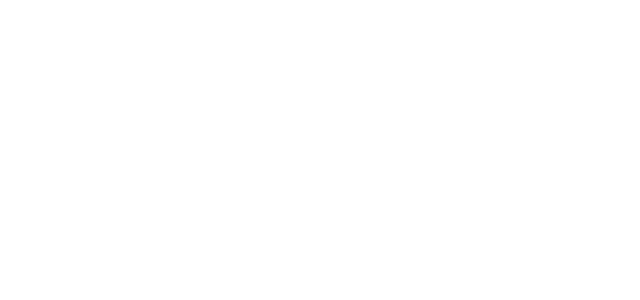
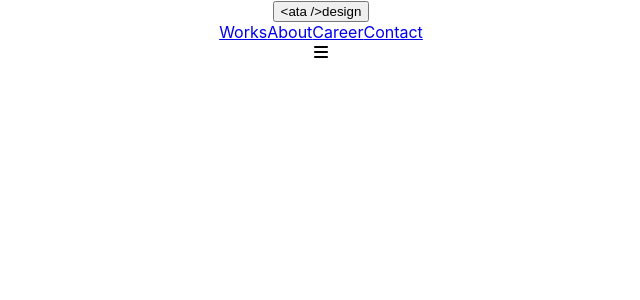
Before and after one commit to Ata-92/Hamburger-Navbar, a React (Create React App) app: page / in a window 1280 px wide. Shown: the top 300 px of the page, without its empty margins (319-959 px from the left). Built offline with nearby package versions, Linux system fonts and the light colour scheme.

Commit message:
Add the navbar

```diff
--- a/src/component/Navbar.js
+++ b/src/component/Navbar.js
@@ -1,10 +1,19 @@
 
 
 const Navbar = () => {
-
   return (
     <div className="Navbar">
-
+      <button type="button">
+        {String(`<ata />`)}
+        design
+      </button>
+      <nav>
+        <a href="works">Works</a>
+        <a href="about">About</a>
+        <a href="career">Career</a>
+        <a href="contact">Contact</a>
+      </nav>
+      <i class="fas fa-bars"></i>
     </div>
   );
 };
```
